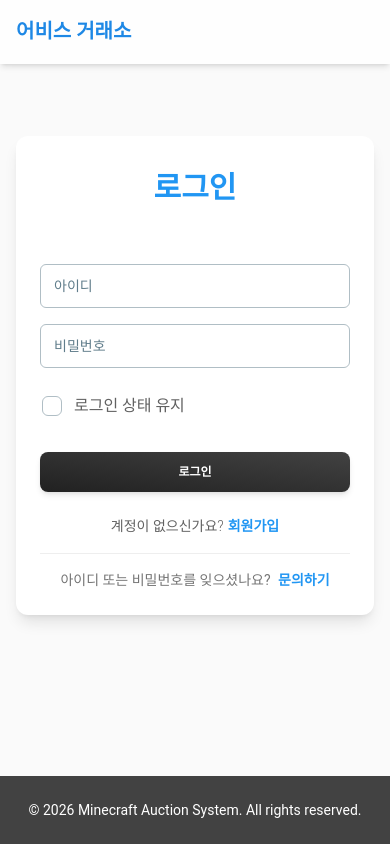
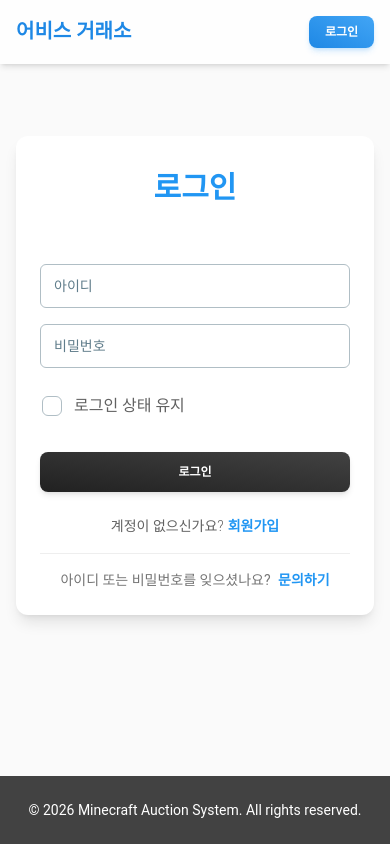
Before and after one commit to Bam-j/auction-system, a React (Vite) app in the folder frontend/: page /login in a window 390 px wide. Built offline with nearby package versions, Linux system fonts and the light colour scheme.

Commit message:
style: 작은 화면에서 로그인 버튼이 숨겨지는 현상 수정

```diff
--- a/frontend/src/components/layouts/Header.jsx
+++ b/frontend/src/components/layouts/Header.jsx
@@ -1,14 +1,13 @@
 import {useEffect, useState} from "react";
 import {Link, useNavigate} from 'react-router-dom';
 import {Navbar, Typography, Button} from "@material-tailwind/react";
-import {logoutUser} from "../../features/auth/api/authApi.js";
+import {logoutUser} from "@/features/auth/api/authApi.js";
 import {PlusIcon} from "@heroicons/react/24/outline";
 
 const Header = () => {
   const navigate = useNavigate();
   const [user, setUser] = useState(null);
 
-  //TODO: 화면 개발 후 전역 상태 관리로 변경
   useEffect(() => {
     const storedUser = localStorage.getItem("user");
     if (storedUser) {
@@ -26,33 +25,37 @@ const Header = () => {
   };
 
   return (
-      <Navbar className="mx-auto max-w-screen-xl px-4 py-3 rounded-none shadow-md bg-white border-none">
+      <Navbar className="mx-auto w-full px-4 py-3 rounded-none shadow-md bg-white border-none">
         <div className="flex items-center justify-between text-blue-gray-900">
 
           <Typography
               as={Link}
               to="/"
               variant="h5"
-              className="mr-4 cursor-pointer py-1.5 font-bold text-blue-600"
+              className="mr-2 cursor-pointer py-1.5 font-bold text-blue-600 whitespace-nowrap"
           >
             어비스 거래소
           </Typography>
 
-          <div className="flex items-center gap-4">
+          <div className="flex items-center gap-2">
 
             {!user ? (
                 <Button
                     variant="gradient"
                     size="sm"
                     color="blue"
-                    className="hidden lg:inline-block"
+                    className="whitespace-nowrap"
                     onClick={() => navigate('/login')}
                 >
                   <span>로그인</span>
                 </Button>
             ) : (
                 <div className="flex items-center gap-2">
-                  <Typography variant="small" color="gray" className="mr-2 font-medium hidden md:block">
+                  <Typography
+                      variant="small"
+                      color="gray"
+                      className="mr-1 font-medium hidden md:block whitespace-nowrap"
+                  >
                     {user.nickname}님
                   </Typography>
 
@@ -60,12 +63,11 @@ const Header = () => {
                       variant="gradient"
                       size="sm"
                       color="green"
-                      className="flex items-center gap-2 hidden lg:inline-block"
-                      //TODO: 상품 등록 화면으로 navigate
+                      className="flex items-center gap-1 px-3 whitespace-nowrap"
                       onClick={() => navigate('/')}
                   >
                     <PlusIcon strokeWidth={2} className="h-4 w-4"/>
-                    상품 등록
+                    <span className="hidden sm:inline">상품 등록</span>
                   </Button>
 
                   {user.role === 'ADMIN' ? (
@@ -73,6 +75,7 @@ const Header = () => {
                           variant="text"
                           size="sm"
                           color="blue-gray"
+                          className="whitespace-nowrap px-3"
                           onClick={() => navigate('/admin')}
                       >
                         관리자
@@ -82,6 +85,7 @@ const Header = () => {
                           variant="text"
                           size="sm"
                           color="blue-gray"
+                          className="whitespace-nowrap px-3"
                           onClick={() => navigate('/mypage')}
                       >
                         마이페이지
@@ -92,14 +96,13 @@ const Header = () => {
                       variant="outlined"
                       size="sm"
                       color="red"
-                      className="hidden lg:inline-block border-red-200"
+                      className="border-red-200 whitespace-nowrap px-3"
                       onClick={handleLogout}
                   >
                     로그아웃
                   </Button>
                 </div>
             )}
-
           </div>
         </div>
       </Navbar>
```
